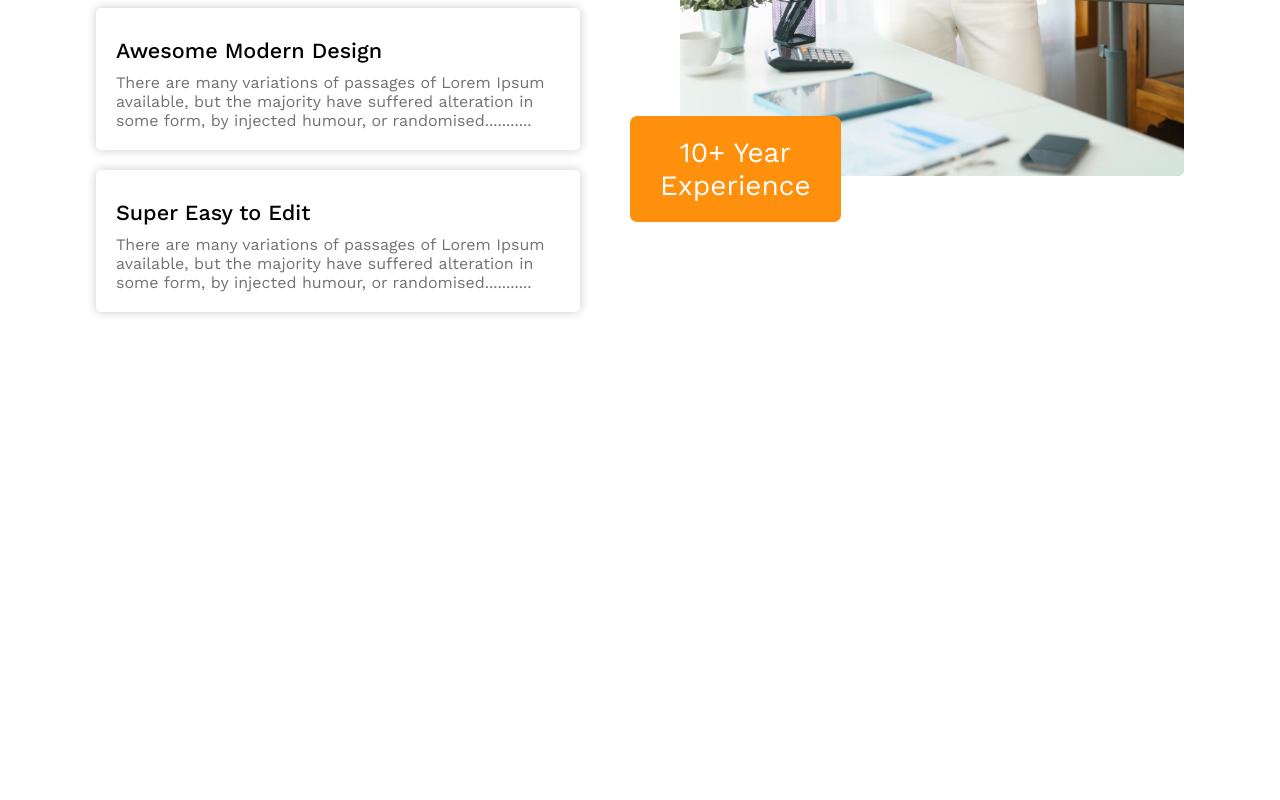
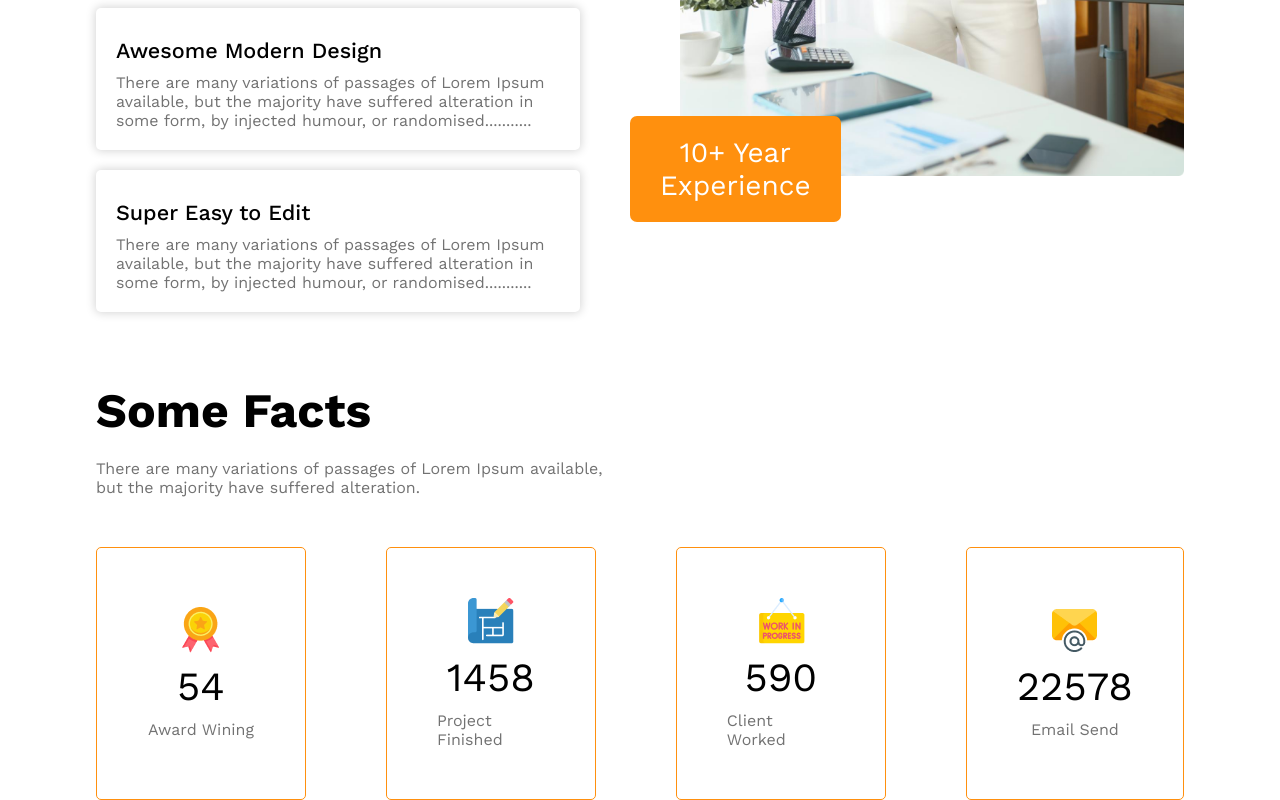
Before and after one commit to himu004/responsive-g3-architect, a plain HTML site: page index.html in a window 1280 px wide. Shown: the part 2313-3113 px from the top of the page. Before the commit the page ends 2695 px from the top, so only its background shows below. Drawn offline with nearby package versions, Linux system fonts and the light colour scheme.

Commit message:
Facts Section Completed

```diff
--- a/index.html
+++ b/index.html
@@ -134,6 +134,39 @@
             </div>
         </section>
 
+        <!-- Facts Section -->
+
+        <section>
+            <div class="facts">
+                <div class="facts-text">
+                    <h3>Some Facts</h3>
+                    <p>There are many variations of passages of Lorem Ipsum available, <br> but the majority have suffered alteration.</p>
+                </div>
+                <div class="facts-icons">
+                    <div class="fact-card">
+                        <img src="/images/icons/ribon.png" alt="">
+                        <p>54</p>
+                        <span>Award Wining</span>
+                    </div>
+                    <div class="fact-card">
+                        <img src="/images/icons/projects.png" alt="">
+                        <p>1458</p>
+                        <span>Project Finished</span>
+                    </div>
+                    <div class="fact-card">
+                        <img src="/images/icons/customers.png" alt="">
+                        <p>590</p>
+                        <span class="award">Client Worked</span>
+                    </div>
+                    <div class="fact-card">
+                        <img src="/images/icons/email.png" alt="">
+                        <p>22578</p>
+                        <span>Email Send</span>
+                    </div>
+                </div>
+            </div>
+        </section>
+
     </main>
     <footer>
 
--- a/style.css
+++ b/style.css
@@ -177,9 +177,54 @@ nav {
     text-align: center;
     color: #fff;
     border-radius: 7px;
-    margin-top: -110px;
+    margin-top: -130px;
     margin-left: -50px;
 }
+
+/* ********************************* */
+
+/* Facts Section */
+
+.facts{
+    max-width: 85%;
+    margin: 0 auto;
+}
+
+.facts-text h3{
+    font-size: 3rem;
+    margin-bottom: 20px;
+}
+
+.facts-text p{
+    color: #727272;
+    margin-bottom: 50px;
+}
+
+.facts-icons{
+    display: grid;
+    grid-template-columns: repeat(4, 1fr);
+    gap: 80px;
+}
+
+.fact-card{
+    border: 1px solid #FF900E;
+    display: flex;
+    flex-direction: column;
+    justify-content: center;
+    align-items: center;
+    padding: 50px;
+    gap: 10px;
+    border-radius: 5px;
+}
+
+.fact-card > p{
+    font-size: 2.5rem;
+}
+
+.fact-card span{
+    color: #727272;
+}
+
 
 
 
@@ -224,6 +269,67 @@ nav {
     .img-container{
         grid-template-columns: 1fr;
     }
+
+    /* ************ */
+
+    /* Featured Section */
+
+    .features-container{
+        flex-direction: column;
+    }
+
+    .features-text{
+        width: 100%;
+        text-align: center;
+    }
+
+    .card{
+        padding: 20px;
+        margin-right: 20px;
+        margin-bottom: 20px;
+        box-shadow: rgba(0, 0, 0, 0.170) 0px 0px 10px 1px;
+        border-radius: 5px;
+    }
+
+    .card-title{
+        padding: 10px 0px;
+        font-size: 1.35rem;
+        font-weight: 500;
+    }
+
+    .card-description{
+        color: #727272;
+    }
+
+    .features-img{
+        width: 100%;
+    }
+
+
+
+    .ten-year{
+        width: 80%;
+        margin: -100px auto;
+    }
+
+    /* Facts Section */
+
+    .facts{
+        margin-top: 80px;
+    }
+
+    .facts-text{
+        text-align: center;
+    }
+
+    .facts-icons{
+        grid-template-columns: 1fr;
+        gap: 50px;
+    }
+
+    .fact-card{
+
+    }
 }
 
 @media (min-width: 577px) and (max-width: 768px) {
```
